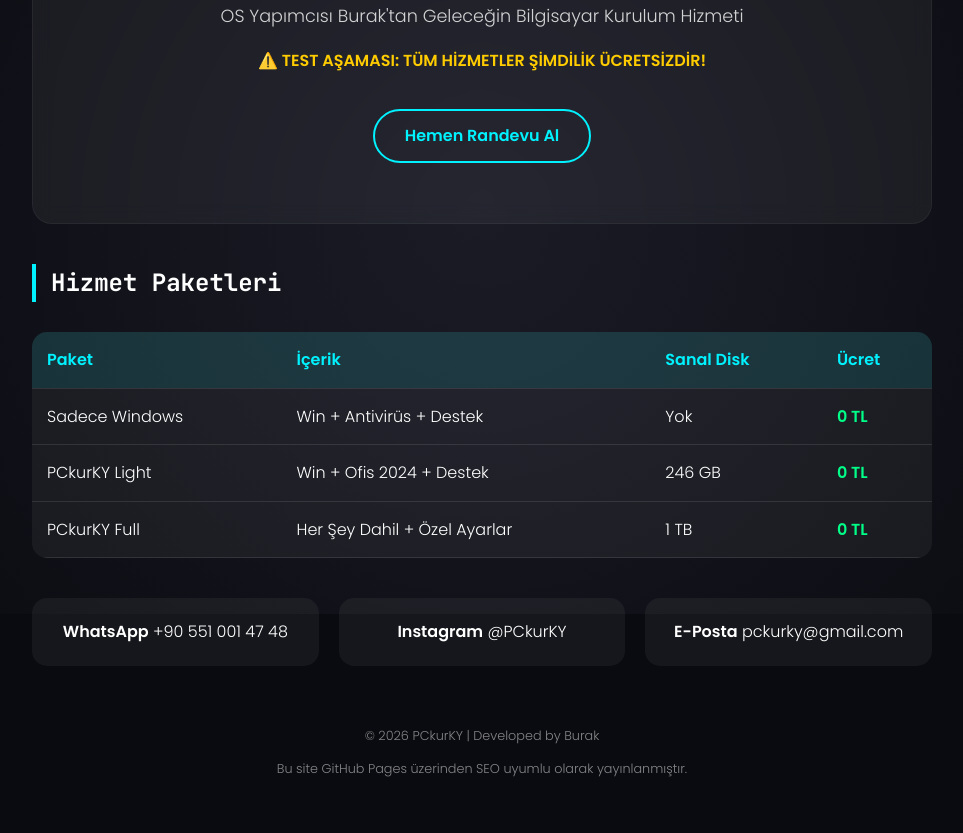
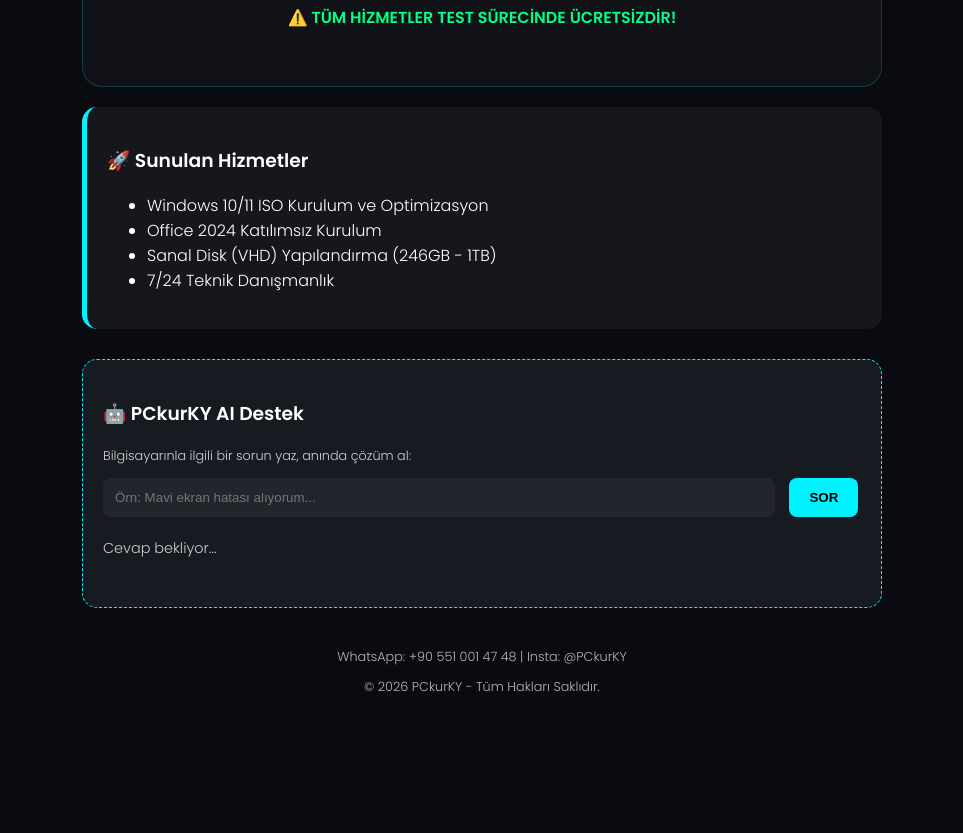
Before and after one commit to bro635756-spec/PCkurKY, a website: page index.html in a window 1280 px wide. Shown: the part 186-1019 px from the top of the page, without its empty margins (158-1121 px from the left). After the commit the page ends 935 px from the top, so only its background shows below. Drawn offline with Linux system fonts and the light colour scheme.

Commit message:
Refactor index.html for improved layout and content
Updated the title and description for better clarity. Modified styles and added new sections for services and AI support.

```diff
--- a/index.html
+++ b/index.html
@@ -3,246 +3,92 @@
 <head>
     <meta charset="UTF-8">
     <meta name="viewport" content="width=device-width, initial-scale=1.0">
-    <title>PCkurKY | Ücretsiz Profesyonel Bilgisayar Desteği</title>
-    <meta name="description" content="PCkurKY ile ücretsiz Windows kurulumu, Office 2024 ve profesyonel sanal disk desteği alın. 13 yaşındaki bir yazılımcının teknoloji dünyasındaki imzası.">
-
+    <title>PCkurKY | Ücretsiz Profesyonel Teknoloji Desteği</title>
     <link href="https://fonts.googleapis.com/css2?family=JetBrains+Mono:wght@400;700&family=Poppins:wght@300;600&display=swap" rel="stylesheet">
-
     <style>
-        :root {
-            --primary-neon: #00f2ff;
-            --secondary-neon: #7000ff;
-            --bg-dark: #0a0b10;
-            --glass: rgba(255, 255, 255, 0.05);
-        }
-
-        body {
-            margin: 0;
-            padding: 0;
-            background-color: var(--bg-dark);
-            color: white;
-            font-family: 'Poppins', sans-serif;
-            line-height: 1.6;
-            overflow-x: hidden;
-        }
-
-        /* Arka Plan Efekti */
-        body::before {
-            content: "";
-            position: fixed;
-            top: 0;
-            left: 0;
-            width: 100%;
-            height: 100%;
-            background: radial-gradient(circle at 50% 50%, #1a1b25 0%, #0a0b10 100%);
-            z-index: -1;
-        }
-
-        .container {
-            max-width: 900px;
-            margin: 0 auto;
-            padding: 40px 20px;
-        }
-
-        /* Header Bölümü */
-        header {
-            text-align: center;
-            padding: 60px 0;
-            border: 1px solid var(--glass);
-            background: var(--glass);
-            backdrop-filter: blur(10px);
-            border-radius: 20px;
-            margin-bottom: 40px;
-        }
-
-        h1 {
-            font-family: 'JetBrains Mono', monospace;
-            font-size: 3rem;
-            margin: 0;
-            background: linear-gradient(90deg, var(--primary-neon), var(--secondary-neon));
-            -webkit-background-clip: text;
-            -webkit-text-fill-color: transparent;
-            letter-spacing: -2px;
-        }
-
-        .tagline {
-            font-size: 1.1rem;
-            opacity: 0.8;
-            margin-top: 10px;
-        }
-
-        /* Paketler Tablosu */
-        .price-table {
-            width: 100%;
-            border-collapse: collapse;
-            margin: 30px 0;
-            background: var(--glass);
-            border-radius: 15px;
-            overflow: hidden;
-        }
-
-        .price-table th, .price-table td {
-            padding: 15px;
-            text-align: left;
-            border-bottom: 1px solid rgba(255,255,255,0.1);
-        }
-
-        .price-table th {
-            background: rgba(0, 242, 255, 0.1);
-            color: var(--primary-neon);
-        }
-
-        .free-badge {
-            color: #00ff88;
-            font-weight: bold;
-            text-transform: uppercase;
-        }
-
-        /* İletişim Butonları */
-        .contact-grid {
-            display: grid;
-            grid-template-columns: repeat(auto-fit, minmax(200px, 1fr));
-            gap: 20px;
-            margin-top: 40px;
-        }
-
-        .contact-card {
-            background: var(--glass);
-            padding: 20px;
-            border-radius: 15px;
-            text-align: center;
-            text-decoration: none;
-            color: white;
-            transition: 0.3s;
-            border: 1px solid transparent;
-        }
-
-        .contact-card:hover {
-            border-color: var(--primary-neon);
-            transform: translateY(-5px);
-            background: rgba(0, 242, 255, 0.05);
-        }
-
-        .contact-card i {
-            display: block;
-            font-size: 24px;
-            margin-bottom: 10px;
-            color: var(--primary-neon);
-        }
-
-        footer {
-            text-align: center;
-            margin-top: 60px;
-            font-size: 0.8rem;
-            opacity: 0.5;
-        }
-
-        /* Neon Buton */
-        .cta-btn {
-            display: inline-block;
-            margin-top: 20px;
-            padding: 12px 30px;
-            background: transparent;
-            border: 2px solid var(--primary-neon);
-            color: var(--primary-neon);
-            text-decoration: none;
-            border-radius: 50px;
-            font-weight: bold;
-            transition: 0.3s;
-        }
-
-        .cta-btn:hover {
-            background: var(--primary-neon);
-            color: black;
-            box-shadow: 0 0 20px var(--primary-neon);
-        }
+        :root { --neon: #00f2ff; --purple: #7000ff; --bg: #0a0b10; }
+        body { margin: 0; background: var(--bg); color: white; font-family: 'Poppins', sans-serif; }
+        .container { max-width: 800px; margin: 0 auto; padding: 40px 20px; }
+        header { text-align: center; padding: 40px; background: rgba(255,255,255,0.03); border-radius: 20px; border: 1px solid rgba(0,242,255,0.2); }
+        h1 { font-family: 'JetBrains Mono'; font-size: 2.5rem; background: linear-gradient(90deg, var(--neon), var(--purple)); -webkit-background-clip: text; -webkit-text-fill-color: transparent; margin: 0; }
+        .service-card { background: rgba(255,255,255,0.05); margin-top: 20px; padding: 20px; border-radius: 15px; border-left: 5px solid var(--neon); }
+        .ai-box { background: #161b22; padding: 20px; border-radius: 15px; margin-top: 30px; border: 1px dashed var(--neon); }
+        input { width: calc(100% - 110px); padding: 12px; border-radius: 8px; border: none; background: #21262d; color: white; margin-right: 10px; }
+        button { padding: 12px 20px; border-radius: 8px; border: none; background: var(--neon); color: black; font-weight: bold; cursor: pointer; transition: 0.3s; }
+        button:hover { box-shadow: 0 0 15px var(--neon); transform: scale(1.05); }
+        #response { margin-top: 20px; font-size: 0.9rem; color: #ccc; line-height: 1.6; min-height: 50px; }
+        .contact-info { text-align: center; margin-top: 40px; font-size: 0.8rem; opacity: 0.7; }
+        .free-tag { color: #00ff88; font-weight: bold; }
     </style>
 </head>
 <body>
 
-    <div class="container">
-        <header>
-            <h1>PCkurKY</h1>
-            <p class="tagline">OS Yapımcısı Burak'tan Geleceğin Bilgisayar Kurulum Hizmeti</p>
-            <p style="color: #ffcc00; font-weight: bold;">⚠️ TEST AŞAMASI: TÜM HİZMETLER ŞİMDİLİK ÜCRETSİZDİR!</p>
-            <a href="https://wa.me/905510014748" class="cta-btn">Hemen Randevu Al</a>
-        </header>
+<div class="container">
+    <header>
+        <h1>PCkurKY</h1>
+        <p>OS Yapımcısı Burak'tan Ücretsiz Teknik Destek</p>
+        <p class="free-tag">⚠️ TÜM HİZMETLER TEST SÜRECİNDE ÜCRETSİZDİR!</p>
+    </header>
 
-        <section id="services">
-            <h2 style="font-family: 'JetBrains Mono'; border-left: 4px solid var(--primary-neon); padding-left: 15px;">Hizmet Paketleri</h2>
-            <table class="price-table">
-                <thead>
-                    <tr>
-                        <th>Paket</th>
-                        <th>İçerik</th>
-                        <th>Sanal Disk</th>
-                        <th>Ücret</th>
-                    </tr>
-                </thead>
-                <tbody>
-                    <tr>
-                        <td>Sadece Windows</td>
-                        <td>Win + Antivirüs + Destek</td>
-                        <td>Yok</td>
-                        <td class="free-badge">0 TL</td>
-                    </tr>
-                    <tr>
-                        <td>PCkurKY Light</td>
-                        <td>Win + Ofis 2024 + Destek</td>
-                        <td>246 GB</td>
-                        <td class="free-badge">0 TL</td>
-                    </tr>
-                    <tr>
-                        <td>PCkurKY Full</td>
-                        <td>Her Şey Dahil + Özel Ayarlar</td>
-                        <td>1 TB</td>
-                        <td class="free-badge">0 TL</td>
-                    </tr>
-                </tbody>
-            </table>
-        </section>
-
-        <section class="contact-grid">
-            <a href="https://wa.me/905510014748" class="contact-card">
-                <strong>WhatsApp</strong>
-                <span>+90 551 001 47 48</span>
-            </a>
-            <a href="https://instagram.com/PCkurKY" class="contact-card">
-                <strong>Instagram</strong>
-                <span>@PCkurKY</span>
-            </a>
-            <a href="mailto:pckurky@gmail.com" class="contact-card">
-                <strong>E-Posta</strong>
-                <span>pckurky@gmail.com</span>
-            </a>
-        </section>
-
-        <footer>
-            <p>&copy; 2026 PCkurKY | Developed by Burak</p>
-            <p>Bu site GitHub Pages üzerinden SEO uyumlu olarak yayınlanmıştır.</p>
-        </footer>
+    <div class="service-card">
+        <h3>🚀 Sunulan Hizmetler</h3>
+        <ul>
+            <li>Windows 10/11 ISO Kurulum ve Optimizasyon</li>
+            <li>Office 2024 Katılımsız Kurulum</li>
+            <li>Sanal Disk (VHD) Yapılandırma (246GB - 1TB)</li>
+            <li>7/24 Teknik Danışmanlık</li>
+        </ul>
     </div>
 
-    <script type="module">
-        import { initializeApp } from "https://www.gstatic.com/firebasejs/12.12.0/firebase-app.js";
+    <div class="ai-box">
+        <h3>🤖 PCkurKY AI Destek</h3>
+        <p style="font-size: 0.8rem; opacity: 0.8;">Bilgisayarınla ilgili bir sorun yaz, anında çözüm al:</p>
+        <input type="text" id="userInput" placeholder="Örn: Mavi ekran hatası alıyorum...">
+        <button onclick="askAI()">SOR</button>
+        <div id="response">Cevap bekliyor...</div>
+    </div>
 
-        const firebaseConfig = {
-            apiKey: "AIzaSyBQdsC8VuoBnFyOLWavV3C8GXomSzDXUzw",
-            authDomain: "des-store-c93e0.firebaseapp.com",
-            databaseURL: "https://des-store-c93e0-default-rtdb.europe-west1.firebasedatabase.app",
-            projectId: "des-store-c93e0",
-            storageBucket: "des-store-c93e0.firebasestorage.app",
-            messagingSenderId: "180864238268",
-            appId: "1:180864238268:web:7220a8a2496a7d622606b9"
-        };
+    <div class="contact-info">
+        <p>WhatsApp: +90 551 001 47 48 | Insta: @PCkurKY</p>
+        <p>© 2026 PCkurKY - Tüm Hakları Saklıdır.</p>
+    </div>
+</div>
 
-        const app = initializeApp(firebaseConfig);
-        console.log("PCkurKY Firebase Bağlantısı Başarılı!");
-    </script>
+<script>
+    async function askAI() {
+        const input = document.getElementById('userInput').value;
+        const display = document.getElementById('response');
 
-    <script>
-        const API_INFO = "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";
-    </script>
+        if(!input) return;
+        display.innerHTML = "<i>PCkurKY AI düşünüyor...</i>";
+
+        try {
+            const res = await fetch("https://openrouter.ai/api/v1/chat/completions", {
+                method: "POST",
+                headers: {
+                    "Authorization": "Bearer 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",
+                    "Content-Type": "application/json"
+                },
+                body: JSON.stringify({
+                    "model": "google/gemini-2.0-flash-001",
+                    "messages": [
+                        {"role": "system", "content": "Sen PCkurKY markasının yapay zeka asistanısın. Burak tarafından geliştirildin. Bilgisayar teknik desteği konusunda uzman, nazik ve yardımsever olmalısın."},
+                        {"role": "user", "content": input}
+                    ]
+                })
+            });
+
+            const data = await res.json();
+            if(data.choices && data.choices[0]) {
+                display.innerText = data.choices[0].message.content;
+            } else {
+                display.innerText = "Hata: API'den yanıt alınamadı.";
+            }
+        } catch (err) {
+            display.innerText = "Bağlantı hatası! Lütfen internetini kontrol et.";
+        }
+    }
+</script>
 
 </body>
 </html>
```
